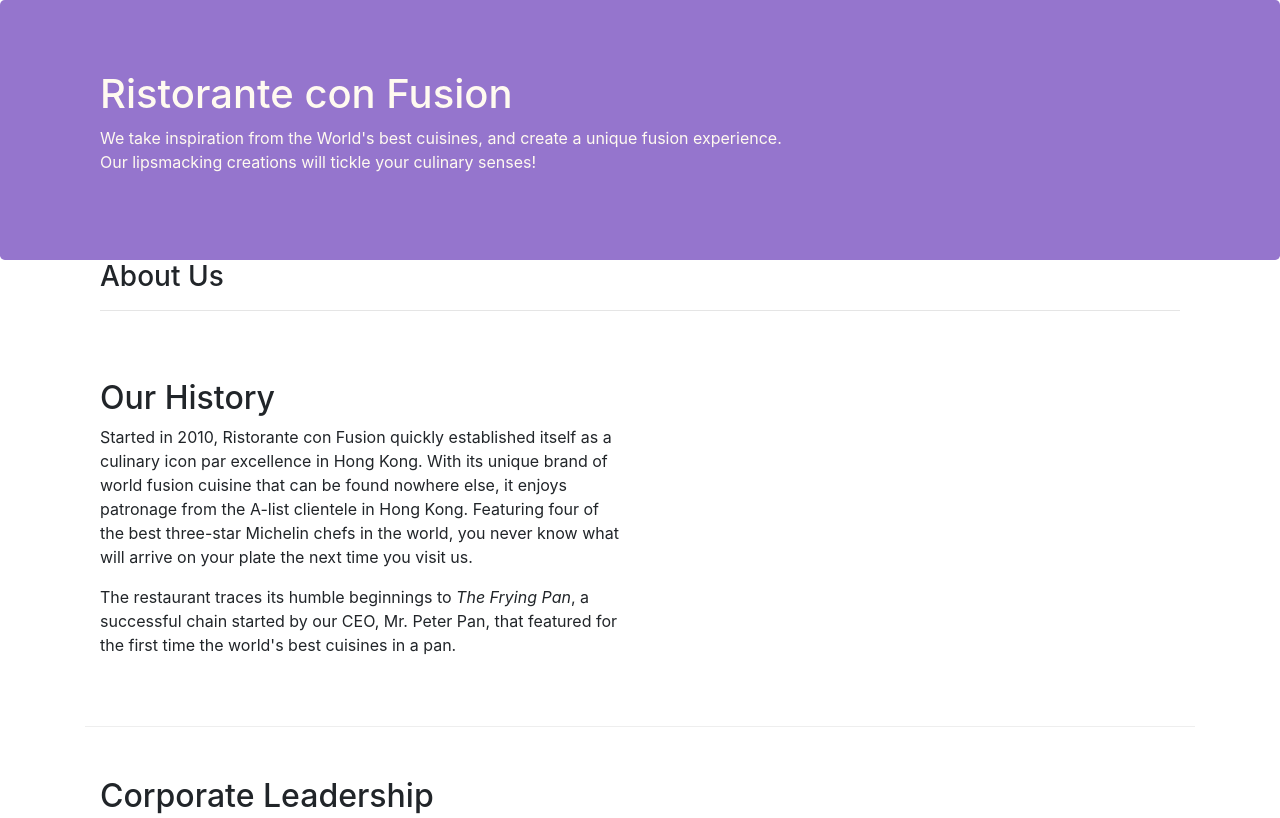
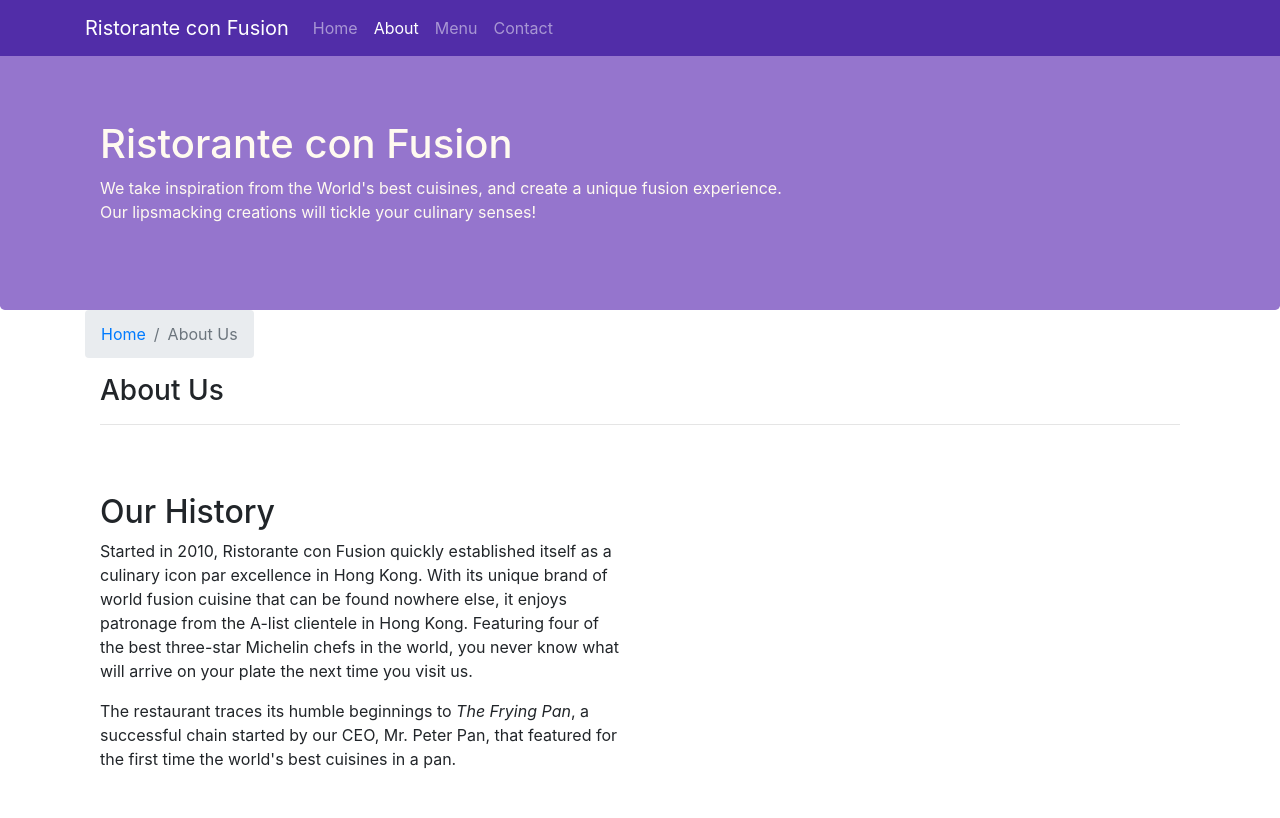
Before and after one commit to abhiabhinav98/conFusion, a website: page about_us.html in a window 1280 px wide. Shown: the top 818 px of the page. Drawn offline with nearby package versions, Linux system fonts and the light colour scheme.

Commit message:
added navbar

```diff
--- a/about_us.html
+++ b/about_us.html
@@ -16,6 +16,23 @@
 
 <body>
 
+    <nav class="navbar navbar-dark navbar-expand-sm fixed-top">
+        <div class="container">
+            <button class="navbar-toggler" type="button" data-toggle="collapse" data-target="#Navbar">
+                <span class="navbar-toggler-icon"></span>
+            </button>
+            <a class="navbar-brand" href="./index.html">Ristorante con Fusion</a>
+            <div class="collapse navbar-collapse" id="Navbar">
+                <ul class="navbar-nav mr-auto">
+                    <li class="nav-item"><a class="nav-link" href="./index.html">Home</a></li>
+                    <li class="nav-item active"><a class="nav-link" href="#">About</a></li>
+                    <li class="nav-item"><a class="nav-link" href="#">Menu</a></li>
+                    <li class="nav-item"><a class="nav-link" href="#">Contact</a></li>
+                </ul>
+            </div>
+        </div>
+    </nav>
+
     <header class="jumbotron">
         <div class="container">
             <div class="row row-header">
@@ -31,6 +48,10 @@
 
     <div class="container">
         <div class="row row-header">
+            <ol class="class-12 breadcrumb">
+                <li class="breadcrumb-item"><a href="./index.html">Home</a></li>
+                <li class="breadcrumb-item active">About Us</li>
+            </ol>
             <div class="col-12">
                <h3>About Us</h3>
                <hr>
@@ -70,7 +91,7 @@
                 <div class="col-4 offset-1 col-sm-2">
                     <h5>Links</h5>
                     <ul class="list-unstyled">
-                        <li><a href="#">Home</a></li>
+                        <li><a href="./index.html">Home</a></li>
                         <li><a href="#">About</a></li>
                         <li><a href="#">Menu</a></li>
                         <li><a href="#">Contact</a></li>
--- a/css/styles.css
+++ b/css/styles.css
@@ -28,3 +28,13 @@
     margin: 0px;
     color: #0f0f0f;
 }
+
+body{
+    padding: 50px 0px 0px 0px;
+    z-index: 0;
+
+}
+
+.navbar-dark{
+    background-color: #512DA8;
+}
```
Also changed, not shown: index.html (+18 -1 lines).
